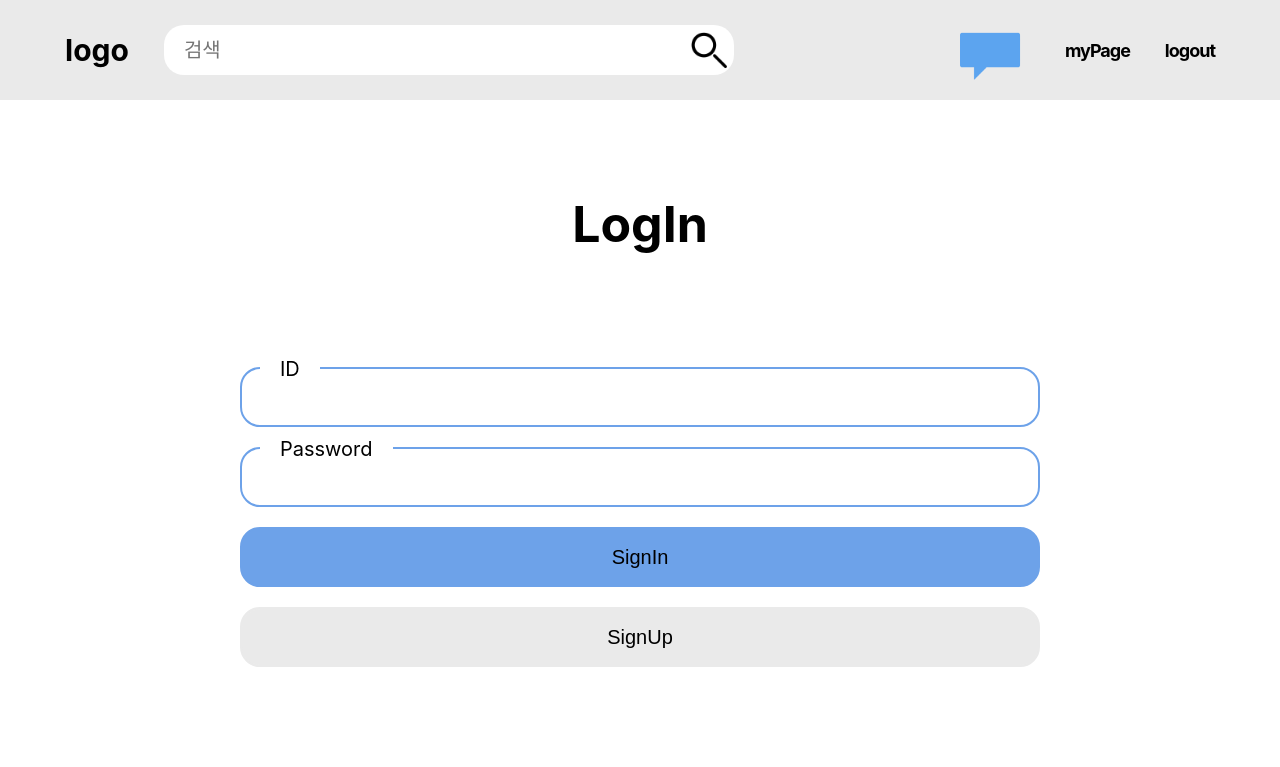
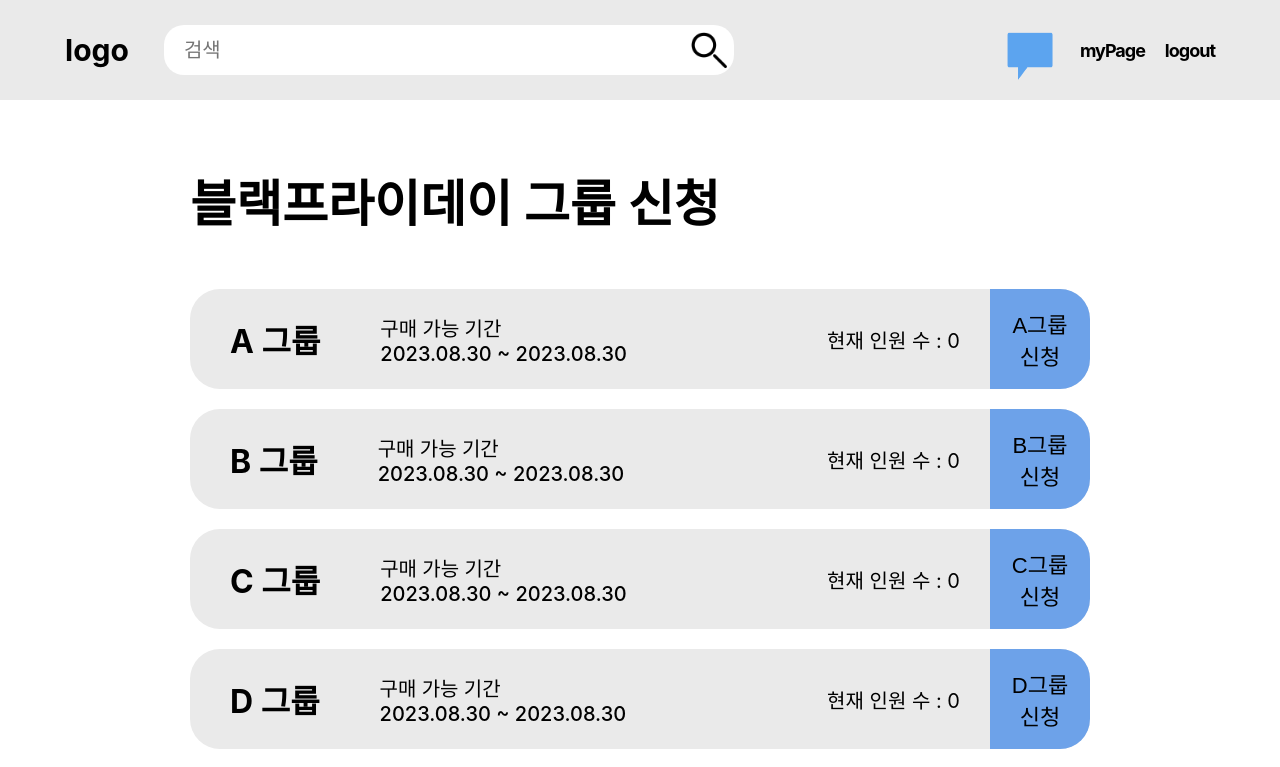
Before and after one commit to ReservedBlackFriday/FrontEnd, a React (Create React App) app: page /applyGroup in a window 1280 px wide. Shown: the top 767 px of the page. Built offline with nearby package versions, Linux system fonts and the light colour scheme.

Commit message:
그룹신청 페이지
그룹신청 페이지

```diff
--- a/package.json
+++ b/package.json
@@ -9,7 +9,7 @@
     "react": "^18.2.0",
     "react-dom": "^18.2.0",
     "react-icons": "^4.10.1",
-    "react-router": "^6.15.0",
+    "react-router-dom": "^6.15.0",
     "react-scripts": "5.0.1",
     "recoil": "^0.7.7",
     "swiper": "^10.2.0",
--- a/src/App.js
+++ b/src/App.js
@@ -2,12 +2,21 @@ import logo from './logo.svg';
 import './App.css';
 import NavBar from "./pageDir/NavBar";
 import Login from "./pageDir/Login";
+import HomeBF from "./pageDir/HomeBF";
+import HomeBeforeBF from "./pageDir/HomeBeforeBF";
+import {Routes, Route} from 'react-router-dom';
+import ApplyGroup from './pageDir/ApplyGroup';
 
 function App() {
   return (
     <div>
       <NavBar></NavBar>
-      <Login></Login>
+      <Routes>
+        <Route path="/" element={<HomeBF/>}></Route>
+        <Route path="/beforeBF" element={<HomeBeforeBF/>}></Route>
+        <Route path="/login" element={<Login/>}></Route>
+        <Route path="/applyGroup" element={<ApplyGroup/>}></Route>
+      </Routes>
     </div>
     // <div className="App">
     //   <header className="App-header">
--- /dev/null
+++ b/src/components/GroupBox.js
@@ -0,0 +1,28 @@
+import styles from '../cssDir/groupBox.module.css';
+import { useState, useEffect } from "react";
+
+const GroupBox = (props) =>{
+    let [groupDate, setGroupDate] = useState('2023.08.30 ~ 2023.08.30');
+    let [groupCurrentHeadcount, setGroupCurrentHeadcount] = useState(0);
+    return(
+        <div className={styles.box}>
+            <div className={styles.groupData}>
+                <div className={styles.groupTitle}>
+                    <h1>{props.group + ' 그룹'}</h1>
+                </div>
+                <div className={styles.groupDate}>
+                    <div>구매 가능 기간</div>
+                    <div>{groupDate}</div>
+                </div>
+
+            </div>
+            <div className={styles.applyBox}>
+                <div className={styles.currentHeadcount}>
+                    {'현재 인원 수 : ' + groupCurrentHeadcount}
+                </div>
+                <button className={styles.applyGroupBtn}>{props.group + '그룹'}<br/>{'신청'}</button>
+            </div>
+        </div>
+    )
+}
+export default GroupBox;
--- /dev/null
+++ b/src/cssDir/applyGroup.module.css
@@ -0,0 +1,36 @@
+.page{
+    height: 100vh;
+    min-height: 100%;
+    box-sizing: border-box;
+}
+.applyGroupPage{
+    /* text-align: center; */
+    position: relative;
+    overflow: hidden;
+    height: auto;
+    box-sizing: border-box;
+}
+.applyWrap{
+    box-sizing: border-box;
+    width: 900px;
+    margin: 0 auto;
+    display: table;
+    table-layout: fixed;
+}
+.applyBox{
+    box-sizing: border-box;
+    display: table-cell;
+    /* vertical-align: middle; */
+    padding-top: 100px;
+    padding-bottom: 20px;
+}
+.applyTitle{
+    font-size: 50px;
+    padding-top: 30px;
+    padding-bottom: 20px;
+}
+.groupList{
+    margin: 0 auto;
+    padding: 0;
+    list-style-type: none;
+}
--- /dev/null
+++ b/src/cssDir/groupBox.module.css
@@ -0,0 +1,53 @@
+.box{
+    width: 100%;
+    height: 100px;
+    margin: 20px 0;
+    background-color: rgb(234, 234, 234);
+    display: flex;
+    border-radius: 30px;
+}
+.groupData{
+    display: flex;
+    align-items: stretch;
+    padding: 0;
+    margin-left: 20px;
+}
+.groupTitle{
+    align-items: center;
+    margin: 0 20px;
+    display: flex;
+}
+.groupDate{
+    margin: 0 40px;
+    font-size: 20px;
+    font-weight: 500;
+    display: flex;
+    flex-direction: column;
+    justify-content: center;
+}
+.applyBox{
+    display: flex;
+    padding: 0;
+    margin-left: auto;
+}
+.currentHeadcount{
+    align-items: center;
+    margin: 0 30px;
+    display: flex;
+    font-size: 20px;
+}
+.applyGroupBtn{
+    width: 100px;
+    height: 100px;
+    border-radius: 0 30px 30px 0;
+    border: none;
+    outline: none;
+    cursor: pointer;
+    font-size: 22px;
+    background-color: rgb(109,162, 233);
+}
+.applyGroupBtn:hover{
+    color: white;
+    background-color: rgb(64, 73, 197);
+    font-size: 24px;
+}
--- a/src/cssDir/login.module.css
+++ b/src/cssDir/login.module.css
@@ -1,6 +1,5 @@
-
 .page{
-    height: 100%;
+    height: 100vh;
     min-height: 100%;
     box-sizing: border-box;
 }
@@ -17,7 +16,6 @@
     width: 800px;
     margin: 0 auto;
     padding-bottom: 20px;
-    min-height: calc(100vh - 156px);
     display: table;
     table-layout: fixed;
 }
--- a/src/cssDir/navBar.module.css
+++ b/src/cssDir/navBar.module.css
@@ -88,7 +88,7 @@
     text-decoration: none;
     cursor: pointer;
 }
-.navListItemText:last-child{
+.lastNavListItemText{
     margin-right: 15px;
 }
 .navListItemText span{
@@ -100,7 +100,7 @@
     color: rgb(64, 73, 197);
 }
 .imgBox {
-    width: 80px;
+    width: 60px;
     height: 80px;
     margin: 0px auto;
     position: relative
--- a/src/index.js
+++ b/src/index.js
@@ -3,11 +3,14 @@ import ReactDOM from 'react-dom/client';
 import './index.css';
 import App from './App';
 import reportWebVitals from './reportWebVitals';
+import {BrowserRouter} from 'react-router-dom';
 
 const root = ReactDOM.createRoot(document.getElementById('root'));
 root.render(
   <React.StrictMode>
-    <App />
+    <BrowserRouter>
+      <App />
+    </BrowserRouter>
   </React.StrictMode>
 );
 
--- /dev/null
+++ b/src/pageDir/ApplyGroup.js
@@ -0,0 +1,27 @@
+import styles from '../cssDir/applyGroup.module.css';
+import GroupBox from '../components/GroupBox';
+import { useState, useEffect } from "react";
+
+const ApplyGroup = (props) => {
+    let [groups, setGroups] = useState(['A', 'B', 'C', 'D', 'E', 'F', 'G'])
+
+    return(
+        <div className={styles.page}>
+            <div className={styles.applyGroupPage}>
+                <div className={styles.applyWrap}>
+                    <div className={styles.applyBox}>
+                        <h1 className={styles.applyTitle}>블랙프라이데이 그룹 신청</h1>
+                        <ul className={styles.groupList}>
+                            {groups&&Array.isArray(groups)&&groups.map((item,i) => (
+                                <li key={i} className={styles.groupListItem}>
+                                    <GroupBox group={item}/>
+                                </li>
+                            ))}
+                        </ul>
+                    </div>
+                </div>
+            </div>
+        </div>
+    )
+}
+export default ApplyGroup;
--- a/src/pageDir/login.js
+++ b/src/pageDir/login.js
@@ -1,5 +1,5 @@
 import styles from '../cssDir/login.module.css';
-const Login = () =>{
+const Login = (props) =>{
     return(
         <div className={styles.page}>
             <div className={styles.loginPage}>
--- a/src/pageDir/navBar.js
+++ b/src/pageDir/navBar.js
@@ -1,20 +1,20 @@
-//import {useNavigate} from 'react-router-dom'
+import {useNavigate} from 'react-router-dom'
 import styles from '../cssDir/navBar.module.css';
 import noMessage from '../imgs/noMessage.png';
 import noMessageHover from '../imgs/noMessage_hover.png';
 import message from '../imgs/message.png';
 import React, {useState} from 'react';
 
-const NavBar = () => {
+const NavBar = (props) => {
     const [isLogin, setIsLogin] = useState(true);
-    // const movePage = useNavigate()
+    const movePage = useNavigate()
 
-    // const goHome = () => {
-    //     movePage('/')
-    // }
+    const goHome = () => {
+        movePage('/')
+    }
     return(
         <div className={styles.navBar}>
-            <div className={styles.logoDiv}>
+            <div className={styles.logoDiv} onClick={goHome}>
                 <h1 className={styles.logo}>logo</h1>
             </div>
             <div className={styles.leftDiv}>
@@ -40,8 +40,8 @@ const NavBar = () => {
                     {isLogin ? <li className={styles.navListItem}>
                         <a className={styles.navListItemText}>
                             <div className={styles.imgBox}>
-                                <img src={noMessage} width={80} height={80} className={styles.noMessageImg}></img>
-                                <img src={noMessageHover} width={80} height={80} className={styles.noMessageHoverImg}></img>
+                                <img src={noMessage} width={60} height={80} className={styles.noMessageImg}></img>
+                                <img src={noMessageHover} width={60} height={80} className={styles.noMessageHoverImg}></img>
                             </div>
                         </a>
                     </li> : <></>}
@@ -64,7 +64,7 @@ const NavBar = () => {
                         </a>
                     </li> */}
                     <li className={styles.navListItem}>
-                        <a className={styles.navListItemText}>
+                        <a className={`${styles.navListItemText} ${styles.lastNavListItemText}`}>
                             {isLogin ? <span>logout</span> : <span>login</span>}
                         </a>
                     </li>
```
Also changed, not shown: 1 other file (tests, documents, lock files or other folders).
